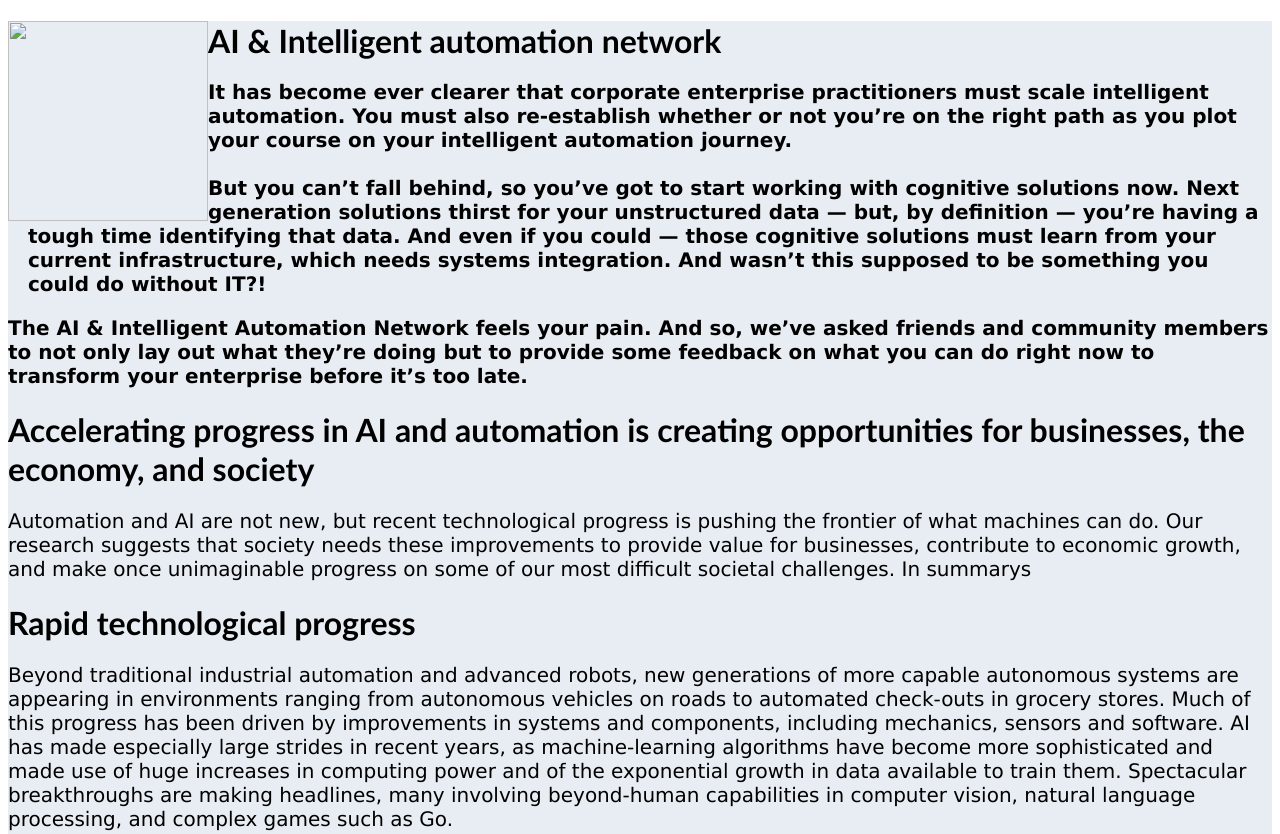
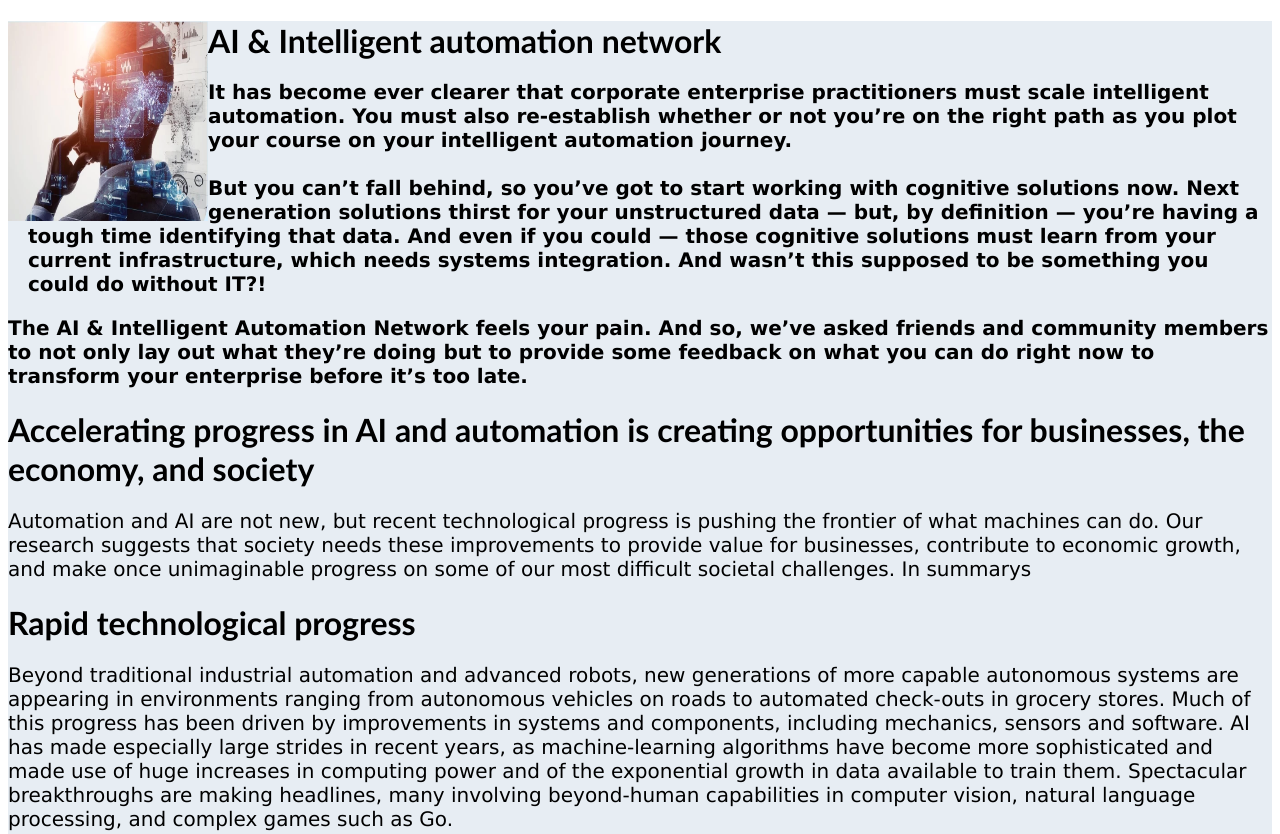
Before and after one commit to Rohanjais50/Hackslash, a plain HTML site: page make bolder choices.html in a window 1280 px wide. Shown: the top 834 px of the page. Drawn offline with Linux system fonts and the light colour scheme.

Commit message:
Update make bolder choices.html

```diff
--- a/make bolder choices.html
+++ b/make bolder choices.html
@@ -27,7 +27,7 @@
 </head>
 <body>
     <div class="container">
-    <img id="img" src="/NEW FOLDER/images/adaccLR8m9OsFeUx42aCLHK9hsMUV5p57I3BfF1Yqy4.webp" alt="" width="200px" height="200px">
+    <img id="img" src="choices.webp" alt="" width="200px" height="200px">
     <h1>
         AI & Intelligent automation network
     </h1s>
```
